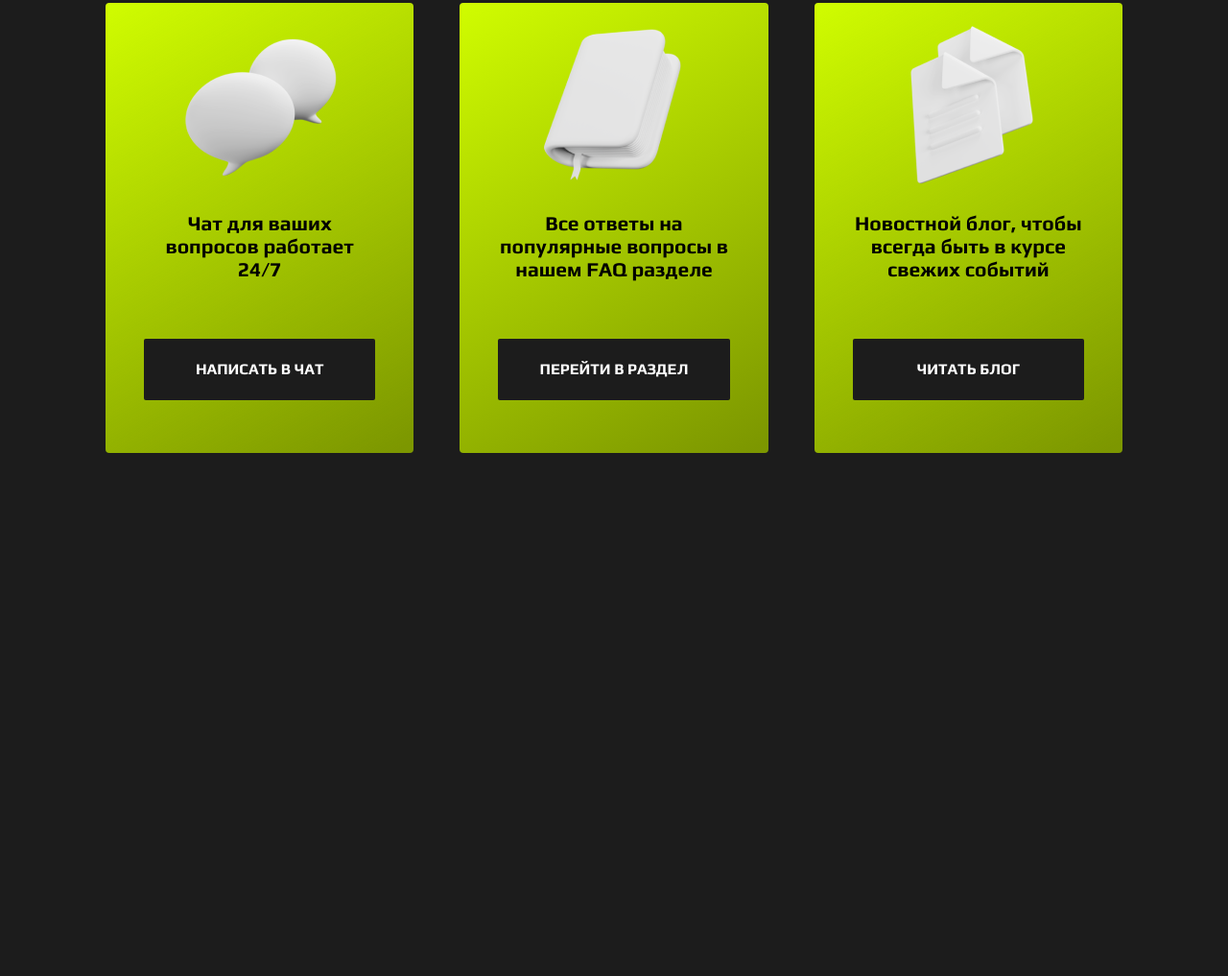
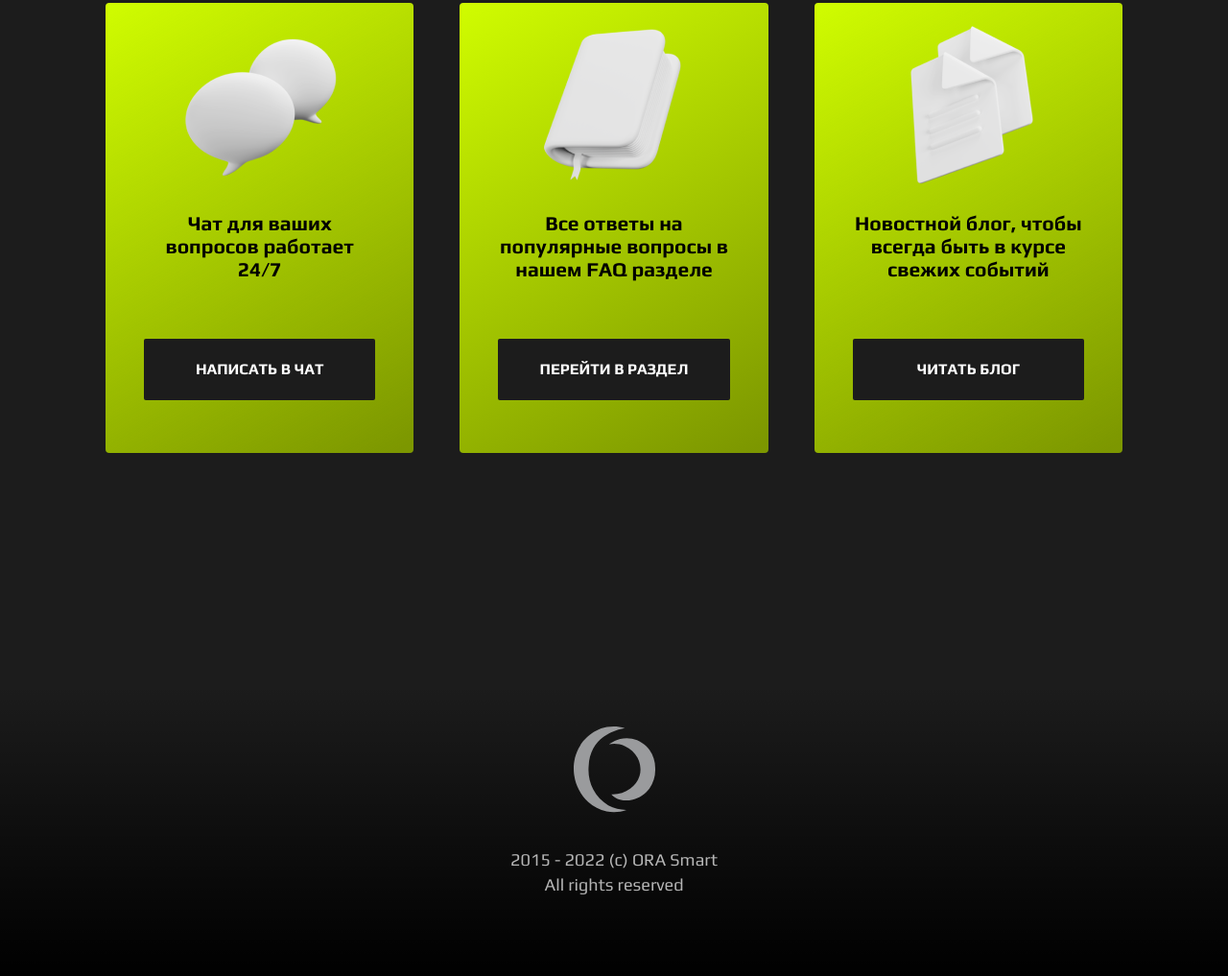
Before and after one commit to nikolaytarasenko/multipage-ora-smart, a website: page src/index.html in a window 1280 px wide. Shown: the part 4859-5876 px from the top of the page at 96% size. Before the commit the page ends 5531 px from the top, so only its background shows below. Drawn offline with nearby package versions, Linux system fonts and the light colour scheme; files that its build step writes are made by us from their sources.

Commit message:
add footer

```diff
--- a/src/html/_footer.html
+++ b/src/html/_footer.html
@@ -1,5 +1,16 @@
-<footer>
+<footer class="footer">
     <div class="container">
-        <div class="footer">Footer</div>
+        <div class="footer__inner">
+            <a href="./" class="footer__logo">
+                <svg class="footer__logo-img" width="85" height="90" viewBox="0 0 85 90" fill="none" xmlns="http://www.w3.org/2000/svg">
+                    <path d="M53.2671 1.70683C48.6844 2.42736 44.2225 3.80083 40.0108 5.78738C35.8409 7.70525 26.2072 12.2347 20.3055 23.0073C17.4405 28.4336 15.846 34.4686 15.6479 40.6353C14.7691 49.2481 16.3893 57.9352 20.3055 65.6084C23.9319 72.5329 29.3976 78.2628 36.0698 82.1346C38.9791 83.7352 42.0714 84.9586 45.2755 85.7765C48.4761 86.5794 51.7637 86.9599 55.0585 86.9089C48.3737 89.24 41.212 89.7463 34.2784 88.3779C27.1007 86.8537 20.4354 83.4359 14.9413 78.4621C7.24117 71.3739 2.17363 61.7709 0.600291 51.2856C0.0131143 47.5417 -1.97732 33.1985 7.04929 19.3756C8.4824 17.1109 17.499 3.6859 34.6366 0.605077C40.848 -0.479344 47.2186 -0.102607 53.2671 1.70683Z" fill="#9A9B9D"/>
+                    <path d="M36.8361 18.5998C42.366 17.5257 48.0823 18.1504 53.2671 20.3952C58.9953 22.8298 63.7201 27.2293 66.6328 32.8409C67.628 34.7996 71.3501 42.4914 68.6233 51.6115C66.9275 57.0119 63.5235 61.6786 58.9498 64.8733C53.2247 69.0728 46.2738 71.1455 39.2445 70.7493C41.0991 72.7571 43.3252 74.3663 45.793 75.4827C48.4204 76.7171 54.5708 77.9514 61.5572 76.2172C68.4203 74.4274 74.5125 70.3598 78.8839 64.6488C83.115 58.6919 85.261 51.4455 84.9746 44.0828C85.139 37.0617 83.0634 30.1775 79.0631 24.4758C74.5633 18.4178 68.0699 14.2415 60.7909 12.7238C48.0123 10.1938 38.3886 17.3348 36.8361 18.5998Z" fill="#9A9B9D"/>
+                </svg>
+            </a>
+            <div class="copyright">
+                <p class="copyright__text">2015 - 2022 (c) ORA Smart</p>
+                <p class="copyright__text">All rights reserved</p>
+            </div>
+        </div>
     </div>
 </footer>
--- a/src/index.html
+++ b/src/index.html
@@ -26,7 +26,7 @@
     </main>
 
     <!-- Footer -->
-    <!-- @@include('./html/_footer.html') -->
+     @@include('./html/_footer.html')
 
     <script src="./js/scripts.min.js"></script>
 </body>
--- a/src/scss/_footer.scss
+++ b/src/scss/_footer.scss
@@ -1,4 +1,39 @@
-// Footer
-footer {
-    display: block;
+.footer {
+    padding: 85px 0;
+    background: linear-gradient(180deg, rgba(28, 28, 28, 0) 11.98%, #000000 100%);
+
+    &__inner {
+        display: flex;
+        align-items: center;
+        flex-direction: column;
+    }
+
+    &__logo {
+        margin-bottom: 35px;
+
+        path {
+            transition: 0.15s ease-out;
+        }
+
+        &:hover {
+            path {
+                fill: $color-green;
+            }
+        }
+    }
 }
+
+.copyright {
+    text-align: center;
+
+    &__text {
+        font-weight: 400;
+        font-size: 18px;
+        line-height: 21px;
+        color: rgba(255, 255, 255, 0.7);
+
+        &:first-child {
+            margin-bottom: 5px;
+        }
+    }
+}
--- a/src/scss/style.scss
+++ b/src/scss/style.scss
@@ -11,7 +11,7 @@
  @import './ecosystem';
  @import './easy';
  @import './help';
-// @import './footer';
+ @import './footer';
 
 // Libs
 // @import './libs/swiper';
```
